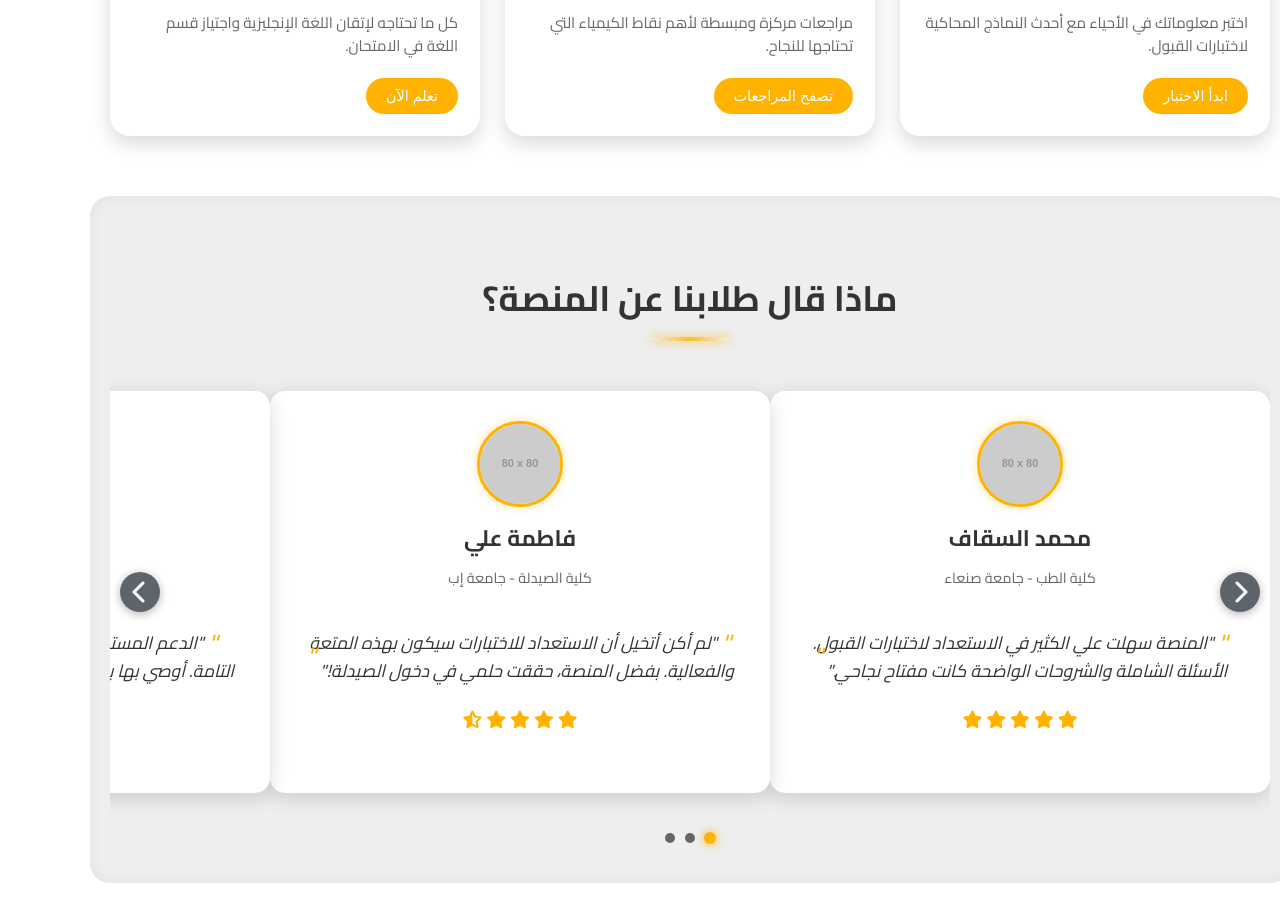
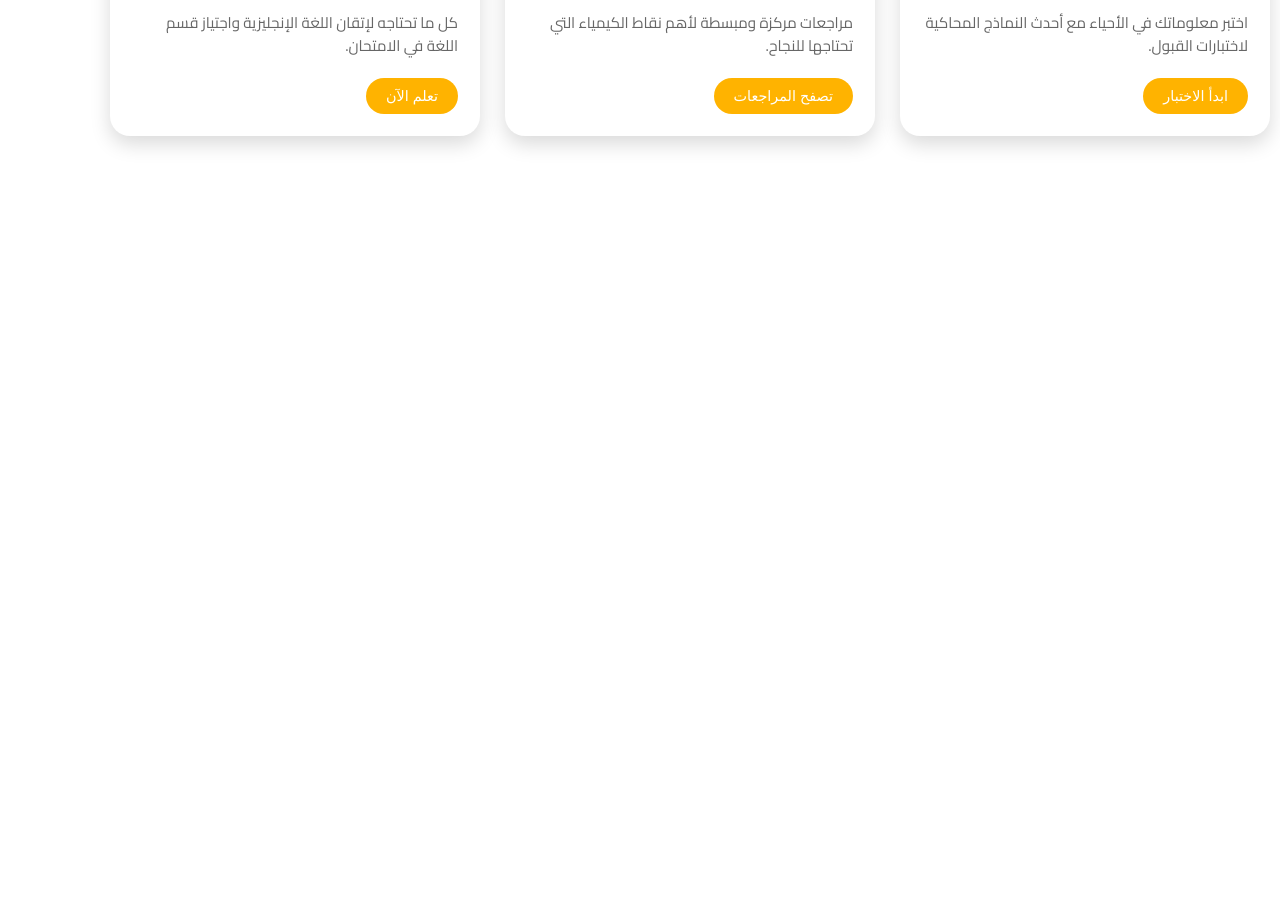
Before and after one commit to MuhammedAl-Sharif30/Admission-Platform-YEMEN, a plain HTML site: page index.html in a window 1280 px wide. Shown: the part 1248-2170 px from the top of the page. After the commit the page ends 1524 px from the top, so only its background shows below. Drawn offline with Linux system fonts and the light colour scheme; placeholder pictures from the web are drawn by us.

Commit message:
Update index.html

```diff
--- a/index.html
+++ b/index.html
@@ -410,6 +410,7 @@
 
         /* قسم شهادات الطلاب (Testimonials Section) - جديد */
         .testimonials-section {
+            display: none; /* <--- هذا السطر تم إضافته لإخفاء القسم */
             width: 100%;
             max-width: 1200px;
             padding: 40px 20px; /* مسافة داخلية أكبر */
@@ -1152,27 +1153,6 @@
             showTestimonial(0); // عرض الشهادة الأولى عند التحميل
         }
 
-        function showTestimonial(index) {
-            if (testimonials.length === 0) return;
-
-            currentTestimonialIndex = index;
-            // للتأكد من أننا لا نخرج عن الحدود
-            if (currentTestimonialIndex < 0) {
-                currentTestimonialIndex = testimonials.length - 1;
-            } else if (currentTestimonialIndex >= testimonials.length) {
-                currentTestimonialIndex = 0;
-            }
-
-            const offset = -currentTestimonialIndex * testimonials[0].offsetWidth; // تحريك بمقدار عرض البطاقة
-            testimonialSlider.style.transform = `translateX(${offset}px)`;
-
-            // تحديث حالة النقاط
-            const dots = testimonialDotsContainer.querySelectorAll('.slider-dot');
-            dots.forEach((dot, idx) => {
-                dot.classList.toggle('active', idx === currentTestimonialIndex);
-            });
-        }
-
         function nextTestimonial() {
             showTestimonial(currentTestimonialIndex + 1);
         }
```
